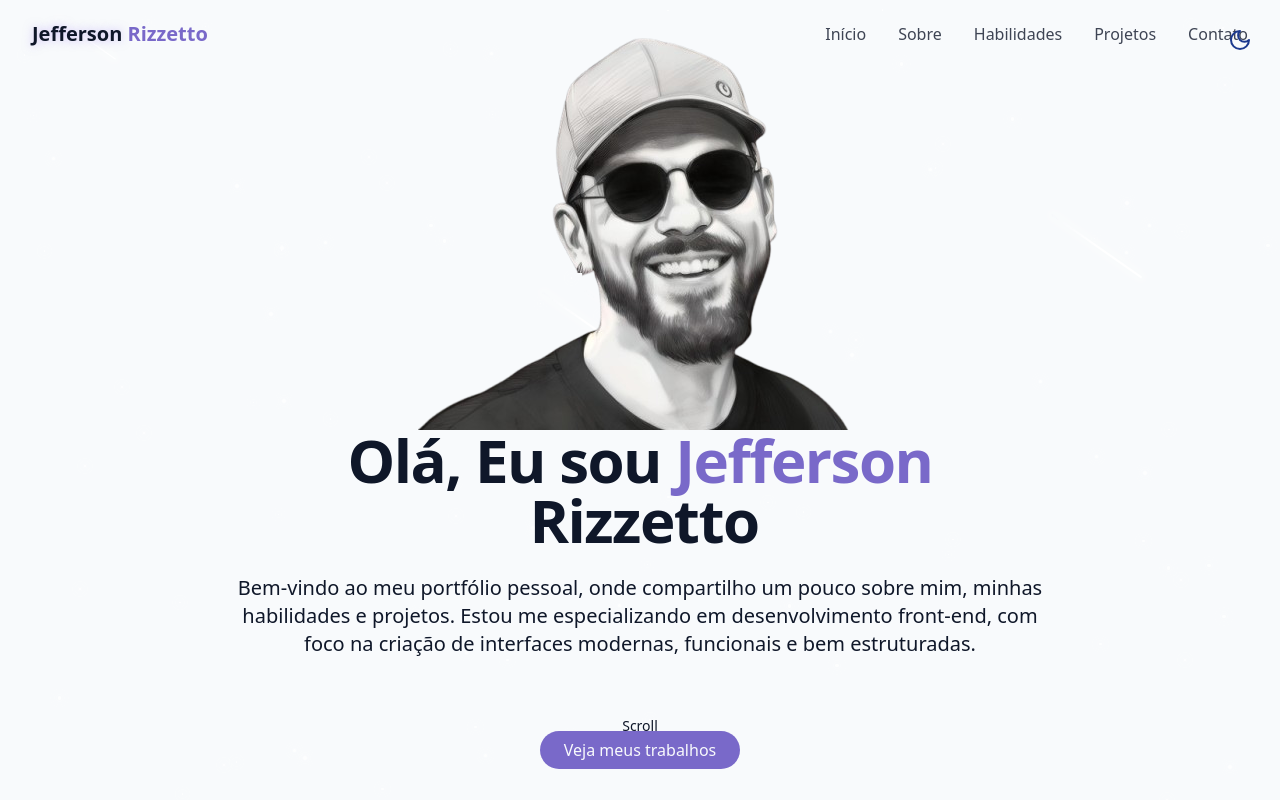
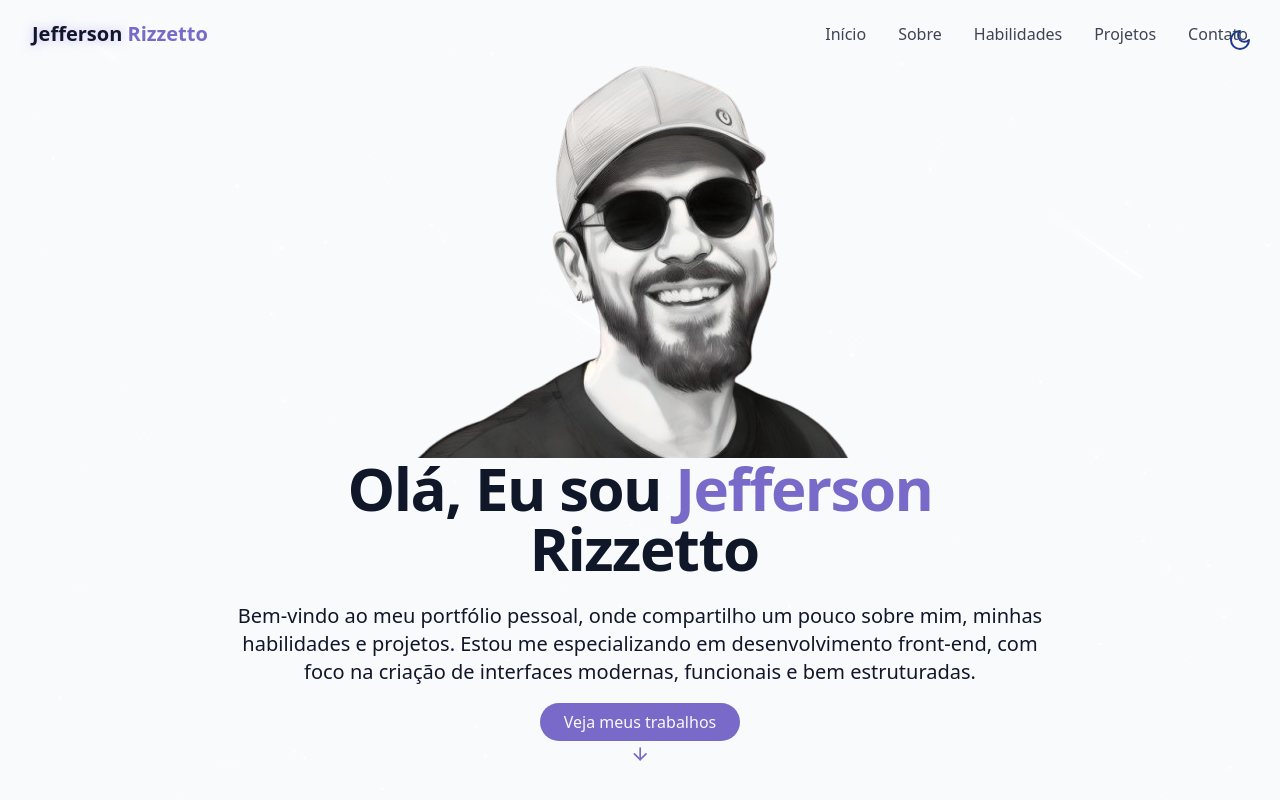
Before and after one commit to JRizzetto/portifolio-react, a React (Vite) app: page / in a window 1280 px wide. Shown: the top 800 px of the page. Built offline with nearby package versions, Linux system fonts and the light colour scheme.

Commit message:
Ajustando margim top foto HeroSection

```diff
--- a/src/components/HeroSection.jsx
+++ b/src/components/HeroSection.jsx
@@ -8,7 +8,7 @@ export const HeroSection = () => {
     >
       <div className="container max-w-4xl mx-auto text-center z-10">
         <div className="flex justify-center items-center">
-          <img src="/projects/minha-foto-img.png" alt='Minha-foto' className="w-1/2 max-w-full sm:w-auto"/>
+          <img src="/projects/minha-foto-img.png" alt='Minha-foto' className="w-1/2 max-w-full sm:w-auto  mt-50px"/>
         </div>
         <div className="space-y-6">
           <h1 className="text-4xl md:text-6xl font-bold tracking-tight">
@@ -29,7 +29,7 @@ export const HeroSection = () => {
             desenvolvimento front-end, com foco na criação de interfaces
             modernas, funcionais e bem estruturadas.
           </p>
-          <div className="opacity-0 animate-fade-in-delay-4 mt-20">
+          <div className="opacity-0 animate-fade-in-delay-4">
             <a href="#projects" className="cosmic-button">
               Veja meus trabalhos
             </a>
```
